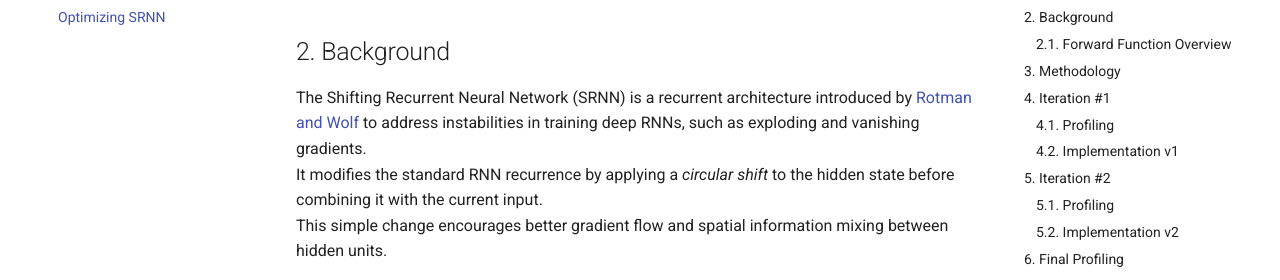
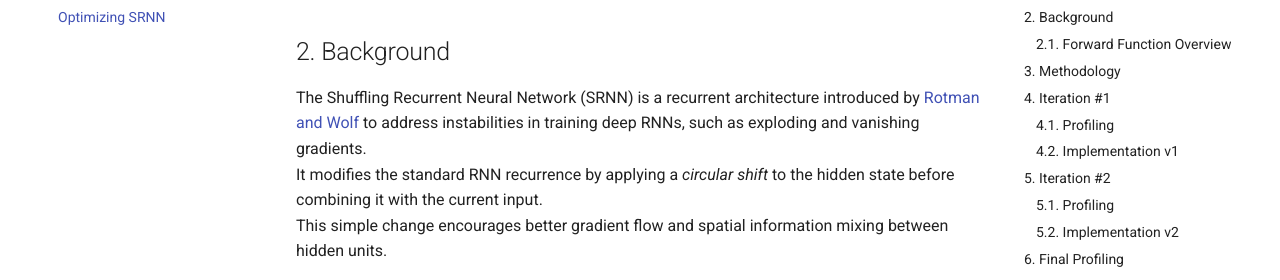
Before and after one commit to DanielDubinsky/personal-site, an MkDocs documentation site: the page built from docs/case-studies/optimizing-srnn.md, in a window 1280 px wide and 900 px high, scrolled down 1494 px. Shown: the part 172-452 px from the top of the window. Built offline with MkDocs 1.6.1 and Material for MkDocs 9.7.7, drawn with Linux system fonts in a browser that asks for light colours.

Commit message:
page: fix srnn name.

```diff
--- a/docs/case-studies/optimizing-srnn.md
+++ b/docs/case-studies/optimizing-srnn.md
@@ -41,7 +41,7 @@ The following figure shows the runtime improvement on a common GPU used for trai
 
 ## 2. Background
 
-The Shifting Recurrent Neural Network (SRNN) is a recurrent architecture introduced by [Rotman and Wolf](https://doi.org/10.1609/aaai.v35i11.17136) to address instabilities in training deep RNNs, such as exploding and vanishing gradients.
+The Shuffling Recurrent Neural Network (SRNN) is a recurrent architecture introduced by [Rotman and Wolf](https://doi.org/10.1609/aaai.v35i11.17136) to address instabilities in training deep RNNs, such as exploding and vanishing gradients.
 It modifies the standard RNN recurrence by applying a *circular shift* to the hidden state before combining it with the current input.
 This simple change encourages better gradient flow and spatial information mixing between hidden units.
 
```
Also changed, not shown: docs/index.md (+0 -2 lines).
